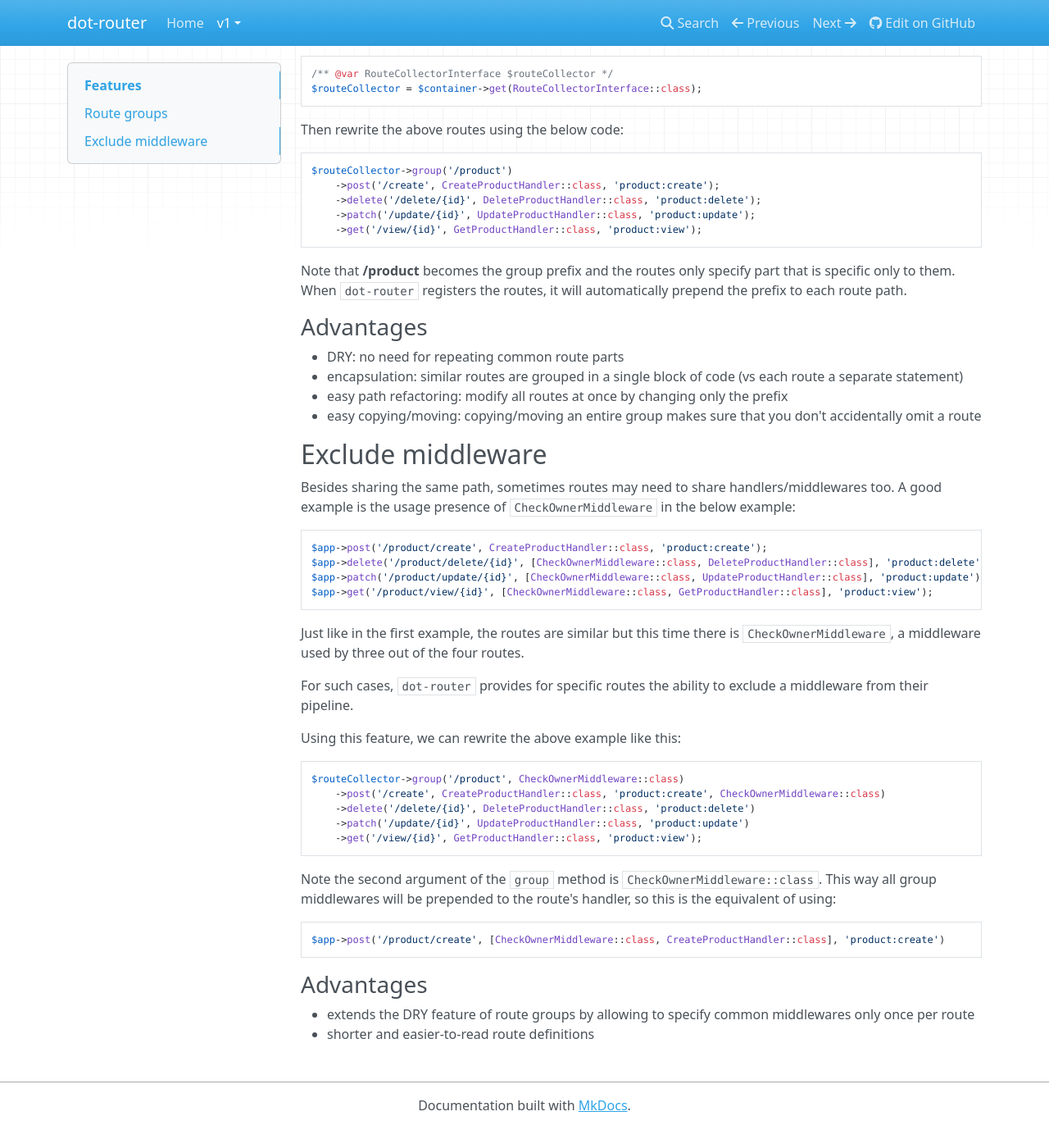
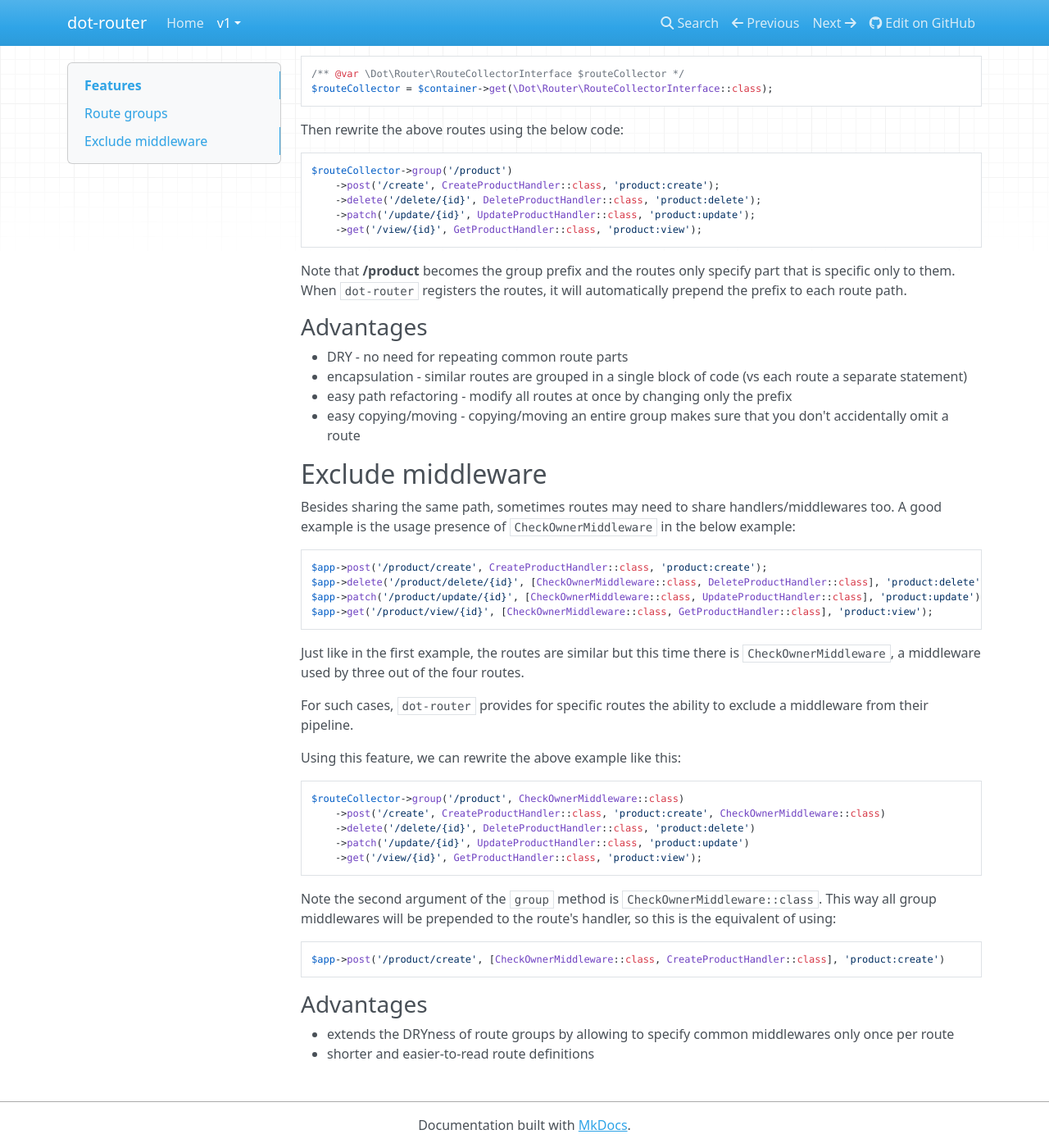
Before and after one commit to dotkernel/dot-router, an MkDocs documentation site: the page built from docs/book/v1/features.md, in a window 1280 px wide and 1400 px high, scrolled down 395 px. Shown: the whole window at 82% size. Built offline with MkDocs 1.6.1, drawn with Linux system fonts in a browser that asks for light colours; nearby versions of some CDN libraries; before the commit the page ends 1771 px from its top, so only the background shows below that.

Commit message:
Docs tweaks
Signed-off-by: alexmerlin <alex.merlin.1985@gmail.com>

````diff
--- a/docs/book/v1/features.md
+++ b/docs/book/v1/features.md
@@ -17,8 +17,8 @@ Besides the features provided by `mezzio/mezzio-fastroute`, `dot-router` offers
 In order to use this feature, first get an instance of the `Dot\Router\RouteCollector` using the below code:
 
 ```php
-/** @var RouteCollectorInterface $routeCollector */
-$routeCollector = $container->get(RouteCollectorInterface::class);
+/** @var \Dot\Router\RouteCollectorInterface $routeCollector */
+$routeCollector = $container->get(\Dot\Router\RouteCollectorInterface::class);
 ```
 
 Then rewrite the above routes using the below code:
@@ -76,5 +76,5 @@ $app->post('/product/create', [CheckOwnerMiddleware::class, CreateProductHandler
 
 ### Advantages
 
-- extends the DRY feature of route groups by allowing to specify common middlewares only once per route
+- extends the DRYness of route groups by allowing to specify common middlewares only once per route
 - shorter and easier-to-read route definitions
````
Also changed, not shown: other parts of docs/book/v1/features.md (+4 -4 lines), docs/book/v1/overview.md (+0 -4 lines), docs/book/v1/tutorials/create-route-group.md (+2 -2 lines), docs/book/v1/tutorials/create-single-route.md (+2 -2 lines).
